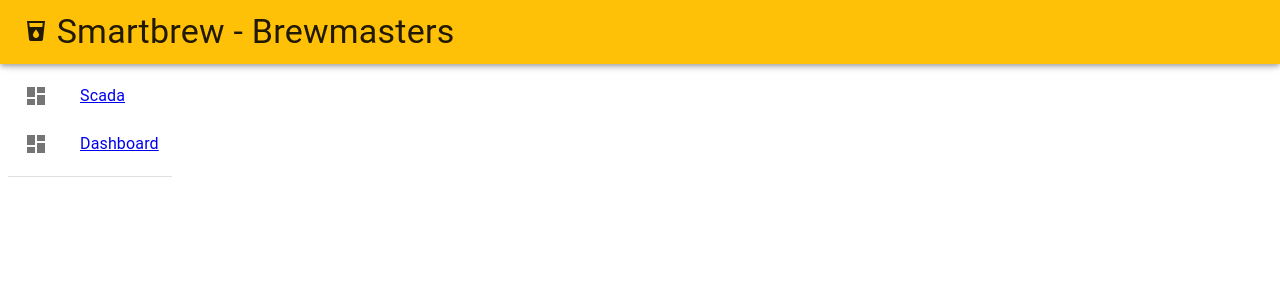
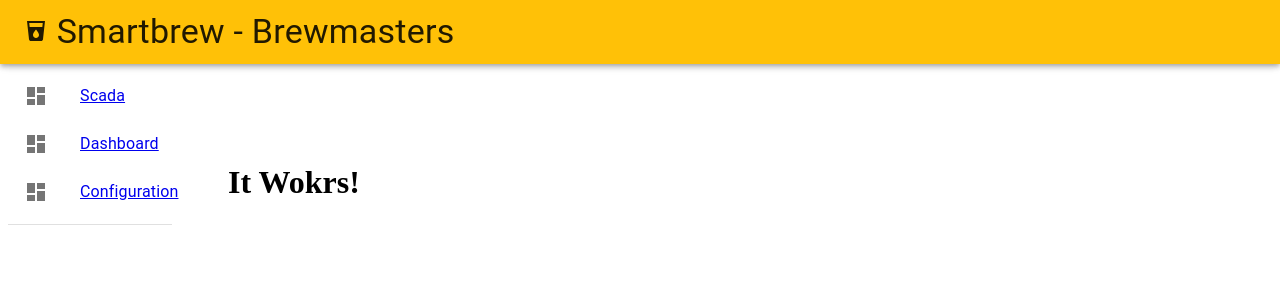
Before and after one commit to brewmajsters/brewmaster-frontend, a React (Create React App) app: page /tables in a window 1280 px wide. Shown: the top 300 px of the page. Built offline with nearby package versions, Linux system fonts and the light colour scheme; no server answers.

Commit message:
intial commit

```diff
--- a/src/components/App.tsx
+++ b/src/components/App.tsx
@@ -10,6 +10,7 @@ import {
 	Link
 } from "react-router-dom";
 import Scada from "./Scada";
+import Tables from "./Tables";
 
 const drawerWidth = 240;
 
@@ -69,6 +70,11 @@ export default class App extends Component{
 											>
 												<Dashboard />
 											</Route>
+											<Route
+												path="/tables/"
+												>
+												<Tables/>
+											</Route>
 										</div>
 									</Switch>
 								</div>
--- a/src/components/NavBars.tsx
+++ b/src/components/NavBars.tsx
@@ -61,7 +61,6 @@ const LeftBarItem = (props: { path: string, name: string, icon: any }) => {
 
 export class LeftBar extends Component {
 
-
 	render() {
 		return (
 			<div>
@@ -76,6 +75,11 @@ export class LeftBar extends Component {
 						name="Dashboard"
 						icon="dashboard"
 					/>
+					<LeftBarItem
+						path="/tables/"
+						name="Configuration"
+						icon="dashboard"
+					/>
 				</List>
 				<Divider />
 			</div>
--- /dev/null
+++ b/src/components/Tables.tsx
@@ -0,0 +1,18 @@
+import React = require("react");
+import { Component } from "react";
+
+
+export class Tables extends Component {
+
+
+// todo: tuto mozes robit svoje tabulky, state moze mat iba component cize som ti vytvoril vlastny kopomnent , prepnes sa nan cez configuration
+
+
+    render() {
+        return (
+            <h1> It Wokrs! </h1>
+        );
+    }
+}
+
+export default Tables;
```
